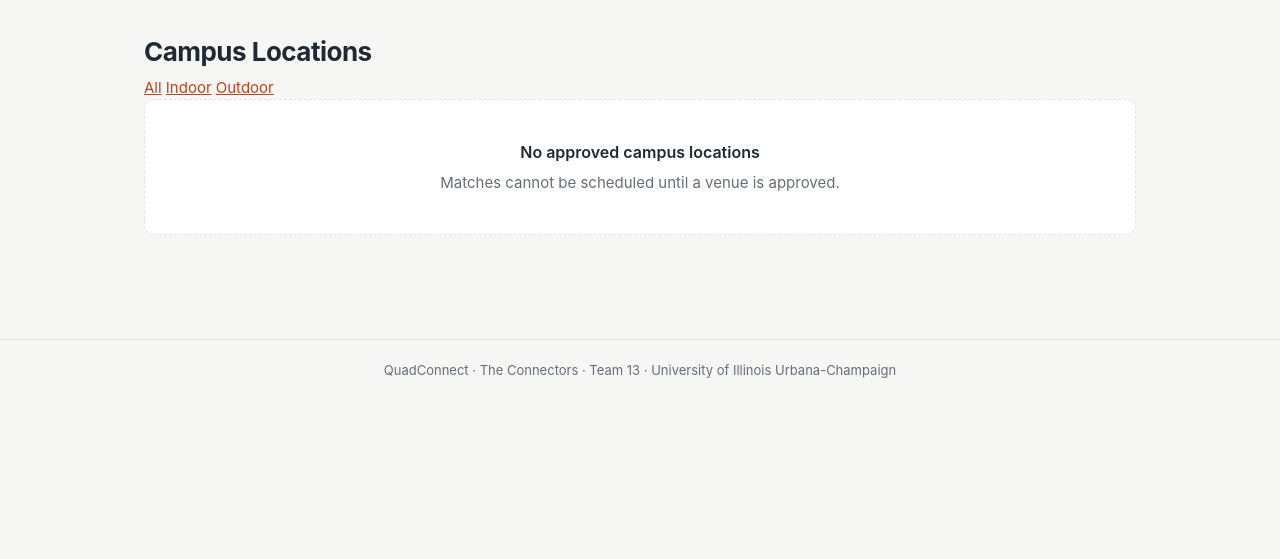
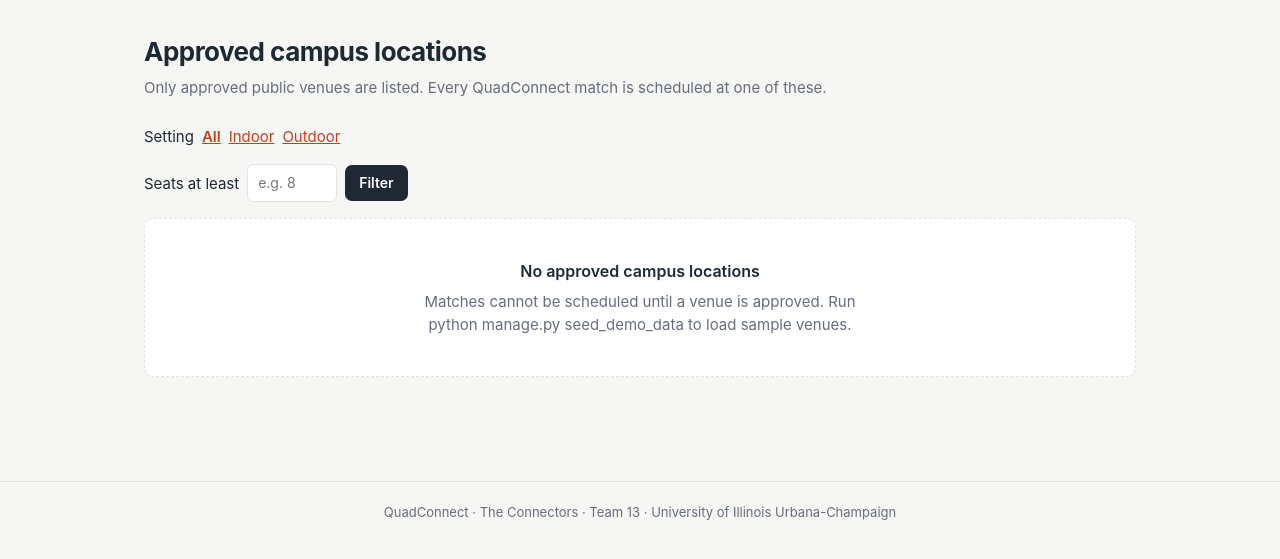
Before and after one commit to manojkmohan5/13_QuadConnect, a Django app: page /locations/ in a window 1280 px wide. Shown: the part 51-610 px from the top of the page. Run offline with Django 5.2, Linux system fonts and the light colour scheme; data that the repository does not hold is empty.

Commit message:
fix(locations): make the empty state reachable and style the filters
Two defects found in review.

The empty state could never be shown: 3 approved venues are indoor and 1 is
outdoor, so no ?setting= value emptied the list and {% empty %} was
impossible to demonstrate. Adds ?seats=N, a minimum-capacity filter. It is a
real product query - Squad Connect groups are 4-8 students, so capacity
decides where a squad can meet - and ?seats=25 returns nothing. A
non-numeric value shows the empty state rather than raising.

The filter block used class="filters"; base.html defines .filter, so the
controls rendered unstyled with no error. Also adds the heading and subtitle
the template contract expects, drops the unused entity_name key, and marks
the active filter with aria-current.

```diff
--- a/connect/templates/connect/location_list.html
+++ b/connect/templates/connect/location_list.html
@@ -1,9 +1,37 @@
 {% extends "connect/entity_list.html" %}
+{% comment %}
+Campus locations page.
+
+The list itself - the loop, the row layout, the empty state - is inherited
+from the shared entity_list.html, which the matches page also renders. This
+template adds only the filters, so the shared template never has to know that
+venues have a capacity or an indoor/outdoor setting.
+{% endcomment %}
 
 {% block filters %}
-<div class="filters">
-    <a href="{% url 'connect:location-list' %}">All</a>
-    <a href="?setting=indoor">Indoor</a>
-    <a href="?setting=outdoor">Outdoor</a>
-</div>
+  <div class="filter">
+    <span>Setting</span>
+    <a href="{% url 'connect:location-list' %}"
+       {% if not selected_setting %}aria-current="page"
+       style="font-weight:600;text-decoration:underline"{% endif %}>All</a>
+    <a href="?setting=indoor"
+       {% if selected_setting == 'indoor' %}aria-current="page"
+       style="font-weight:600;text-decoration:underline"{% endif %}>Indoor</a>
+    <a href="?setting=outdoor"
+       {% if selected_setting == 'outdoor' %}aria-current="page"
+       style="font-weight:600;text-decoration:underline"{% endif %}>Outdoor</a>
+  </div>
+
+  <form class="filter" method="get" action="{% url 'connect:location-list' %}">
+    <label for="seats">Seats at least</label>
+    <input type="number" id="seats" name="seats" min="2" max="50"
+           value="{{ selected_seats }}" placeholder="e.g. 8" style="width:90px">
+    {% if selected_setting %}
+      <input type="hidden" name="setting" value="{{ selected_setting }}">
+    {% endif %}
+    <button type="submit">Filter</button>
+    {% if selected_seats %}
+      <a class="clear" href="{% url 'connect:location-list' %}">Clear filter</a>
+    {% endif %}
+  </form>
 {% endblock %}
--- a/connect/views.py
+++ b/connect/views.py
@@ -221,7 +221,21 @@ class CampusLocationListView(View):
 
     def get(self, request):
         setting = request.GET.get("setting", "").strip().lower()
+        raw_seats = (request.GET.get("seats") or "").strip()
 
+        # "Which venues can seat a squad of N?" is a real product question:
+        # Squad Connect groups are 4-8 students, so a venue that seats 6
+        # cannot host all of them. A hand-typed value must not 500.
+        min_seats, bad_seats = None, False
+        if raw_seats:
+            try:
+                min_seats = int(raw_seats)
+            except ValueError:
+                bad_seats = True
+
+        # Only approved venues are ever schedulable. Unapproved rows exist so
+        # a venue can be retired without losing the history of matches held
+        # there - see docs/project_reference.md section 6.
         queryset = (
             CampusLocation.objects.annotate(
                 match_count=Count("matches")
@@ -235,11 +249,26 @@ class CampusLocationListView(View):
         elif setting == "outdoor":
             queryset = queryset.filter(is_indoor=False)
 
+        if min_seats is not None:
+            queryset = queryset.filter(capacity__gte=min_seats)
+        elif bad_seats:
+            queryset = queryset.none()
+
         items = self._build_items(queryset)
 
-        if items:
-            empty_title = ""
-            empty_message = ""
+        # Empty states differ by cause, so the reader learns what to change.
+        if bad_seats:
+            empty_title = "Could not read that group size"
+            empty_message = (
+                f'"{raw_seats}" is not a number. Enter a whole number of '
+                f"students, for example 8."
+            )
+        elif min_seats is not None:
+            empty_title = f"No approved venue seats {min_seats} students"
+            empty_message = (
+                "The largest approved venue is smaller than that group. "
+                "Try a smaller group size, or clear the filter."
+            )
         elif setting == "indoor":
             empty_title = "No indoor venues approved"
             empty_message = (
@@ -253,15 +282,23 @@ class CampusLocationListView(View):
         else:
             empty_title = "No approved campus locations"
             empty_message = (
-                "Matches cannot be scheduled until a venue is approved."
+                "Matches cannot be scheduled until a venue is approved. "
+                "Run python manage.py seed_demo_data to load sample venues."
             )
 
         context = {
-            "page_title": "Campus Locations",
-            "entity_name": "Campus Locations",
+            "page_title": "Campus locations - QuadConnect",
+            "heading": "Approved campus locations",
+            "subtitle": (
+                "Only approved public venues are listed. Every QuadConnect "
+                "match is scheduled at one of these."
+            ),
             "items": items,
             "empty_title": empty_title,
             "empty_message": empty_message,
+            # For the filter controls in location_list.html.
+            "selected_setting": setting,
+            "selected_seats": raw_seats,
         }
 
         return render(request, "connect/location_list.html", context)
```
Also changed, not shown: 1 other file.
